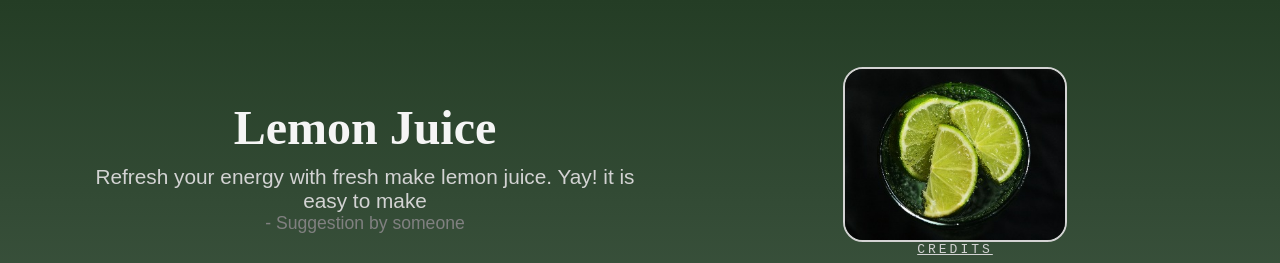
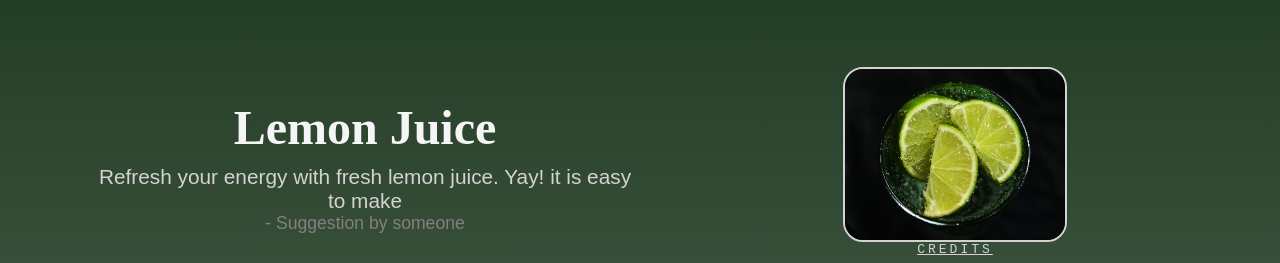
Before and after one commit to binzek/juizo, a plain HTML site: page juices/lemon.html in a window 1280 px wide. Shown: the top 263 px of the page. Drawn offline with Linux system fonts and the light colour scheme.

Commit message:
A little edit on description of lemon juice page

```diff
--- a/juices/lemon.html
+++ b/juices/lemon.html
@@ -13,7 +13,7 @@
       <div class="title-text">
         <h1>Lemon Juice</h1>
         <p>
-          Refresh your energy with fresh make lemon juice. Yay! it is easy to
+          Refresh your energy with fresh lemon juice. Yay! it is easy to
           make
         </p>
         <p>- Suggestion by someone</p>
```
